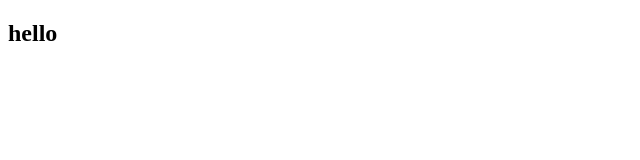
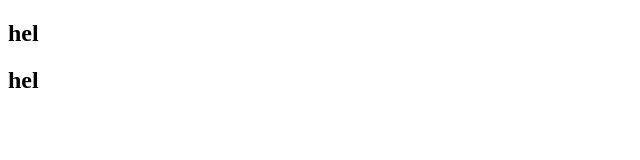
Before and after one commit to Herve02/Solvit-git-training, a plain HTML site: page index.html in a window 1280 px wide. Shown: the full height of the page, 0-640 px from the left. Drawn offline with Linux system fonts and the light colour scheme.

Commit message:
added h22

```diff
--- a/index.html
+++ b/index.html
@@ -6,6 +6,7 @@
     <title>Document</title>
 </head>
 <body>
-    <h2>hello</h2>
+    <h2>hel</h2>
+    <h2>hel</h2>
 </body>
 </html>
```
